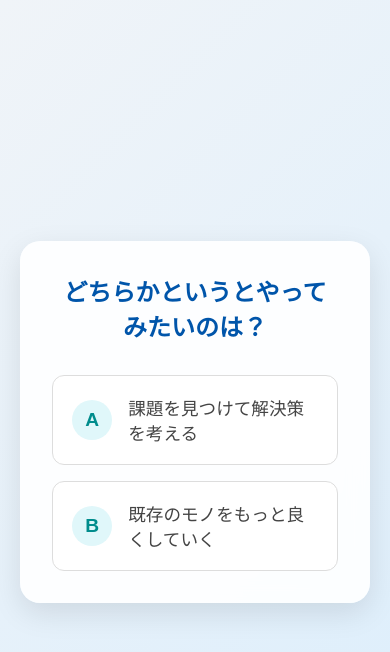
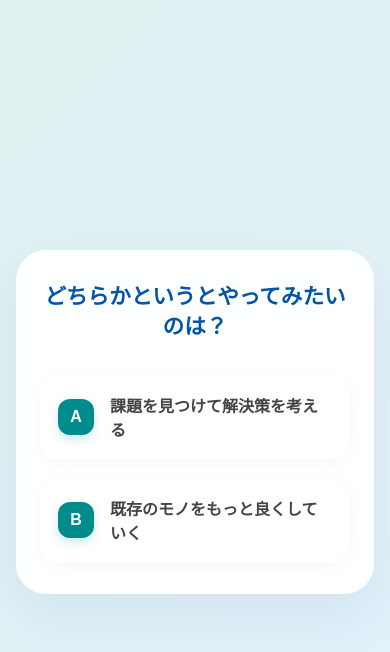
Before and after one commit to HiroyukiGPU/sansan-, a React (Vite) app: page / in a window 390 px wide. Both pictures are taken after a click on the button "診断を始める". Shown: the top 652 px of the page. Built offline with nearby package versions, Linux system fonts and the light colour scheme.

Commit message:
second commit

```diff
--- a/package.json
+++ b/package.json
@@ -10,6 +10,7 @@
     "preview": "vite preview"
   },
   "dependencies": {
+    "framer-motion": "^12.29.0",
     "react": "^19.2.0",
     "react-dom": "^19.2.0"
   },
--- a/src/App.tsx
+++ b/src/App.tsx
@@ -1,4 +1,5 @@
 import { useState } from 'react';
+import { AnimatePresence } from 'framer-motion';
 import { StartScreen } from './components/StartScreen';
 import { QuestionScreen } from './components/QuestionScreen';
 import { ResultScreen } from './components/ResultScreen';
@@ -11,11 +12,13 @@ function App() {
   const [step, setStep] = useState<Step>('start');
   const [currentQuestionId, setCurrentQuestionId] = useState<string>('Q1');
   const [currentResultId, setCurrentResultId] = useState<string | null>(null);
+  const [history, setHistory] = useState<string[]>([]);
 
   const handleStart = () => {
     setStep('quiz');
     setCurrentQuestionId('Q1');
     setCurrentResultId(null);
+    setHistory([]);
   };
 
   const handleOptionSelect = (optionId: string) => {
@@ -25,6 +28,9 @@ function App() {
     const selectedOption = currentQuestion.options.find((opt) => opt.id === optionId);
     if (!selectedOption) return;
 
+    // Add current question to history before moving forward
+    setHistory((prev) => [...prev, currentQuestionId]);
+
     if (selectedOption.resultId) {
       setCurrentResultId(selectedOption.resultId);
       setStep('result');
@@ -33,10 +39,24 @@ function App() {
     }
   };
 
+  const handleBack = () => {
+    if (history.length === 0) {
+      // If at start of quiz, go back to start screen
+      setStep('start');
+      return;
+    }
+
+    const prevQuestionId = history[history.length - 1];
+    setHistory((prev) => prev.slice(0, -1));
+    setCurrentQuestionId(prevQuestionId);
+    setStep('quiz'); // Ensure we are in quiz state (useful if returning from result, though currently result handles restart)
+  };
+
   const handleRestart = () => {
     setStep('start');
     setCurrentQuestionId('Q1');
     setCurrentResultId(null);
+    setHistory([]);
   };
 
   const currentQuestion = questions.find((q) => q.id === currentQuestionId);
@@ -44,13 +64,28 @@ function App() {
 
   return (
     <div className="app-container">
-      {step === 'start' && <StartScreen onStart={handleStart} />}
-      {step === 'quiz' && currentQuestion && (
-        <QuestionScreen question={currentQuestion} onOptionSelect={handleOptionSelect} />
-      )}
-      {step === 'result' && currentResult && (
-        <ResultScreen result={currentResult} onRestart={handleRestart} />
-      )}
+      <AnimatePresence mode="wait">
+        {step === 'start' && (
+          <StartScreen key="start" onStart={handleStart} />
+        )}
+
+        {step === 'quiz' && currentQuestion && (
+          <QuestionScreen
+            key={currentQuestionId}
+            question={currentQuestion}
+            onOptionSelect={handleOptionSelect}
+            onBack={history.length > 0 ? handleBack : undefined}
+          />
+        )}
+
+        {step === 'result' && currentResult && (
+          <ResultScreen
+            key="result"
+            result={currentResult}
+            onRestart={handleRestart}
+          />
+        )}
+      </AnimatePresence>
     </div>
   );
 }
--- a/src/components/QuestionScreen.tsx
+++ b/src/components/QuestionScreen.tsx
@@ -1,29 +1,67 @@
 import React from 'react';
+import { motion } from 'framer-motion';
 import type { Question } from '../data/types';
 
 interface QuestionScreenProps {
     question: Question;
     onOptionSelect: (optionId: string) => void;
+    onBack?: () => void;
 }
 
-export const QuestionScreen: React.FC<QuestionScreenProps> = ({ question, onOptionSelect }) => {
+const containerVariants = {
+    initial: { opacity: 0, x: 50 },
+    animate: { opacity: 1, x: 0, transition: { staggerChildren: 0.1 } },
+    exit: { opacity: 0, x: -50 },
+};
+
+const itemVariants = {
+    initial: { opacity: 0, y: 10 },
+    animate: { opacity: 1, y: 0 },
+};
+
+export const QuestionScreen: React.FC<QuestionScreenProps> = ({ question, onOptionSelect, onBack }) => {
     return (
-        <div className="screen question-screen">
+        <motion.div
+            className="screen question-screen"
+            variants={containerVariants}
+            initial="initial"
+            animate="animate"
+            exit="exit"
+        >
             <div className="question-content">
-                <h2 className="question-text">{question.text}</h2>
+                <motion.h2 className="question-text" variants={itemVariants}>
+                    {question.text}
+                </motion.h2>
+
                 <div className="options-container">
                     {question.options.map((option) => (
-                        <button
+                        <motion.button
                             key={option.id}
                             className="option-btn"
                             onClick={() => onOptionSelect(option.id)}
+                            variants={itemVariants}
+                            whileHover={{ scale: 1.02, backgroundColor: "#f0fbff" }}
+                            whileTap={{ scale: 0.98 }}
                         >
                             <span className="option-label">{option.id}</span>
                             <span className="option-text">{option.text}</span>
-                        </button>
+                        </motion.button>
                     ))}
                 </div>
+
+                {onBack && (
+                    <motion.button
+                        className="btn-back"
+                        onClick={onBack}
+                        variants={itemVariants}
+                        initial={{ opacity: 0 }}
+                        animate={{ opacity: 0.6 }}
+                        whileHover={{ opacity: 1 }}
+                    >
+                        ← 戻る
+                    </motion.button>
+                )}
             </div>
-        </div>
+        </motion.div>
     );
 };
--- a/src/components/ResultScreen.tsx
+++ b/src/components/ResultScreen.tsx
@@ -1,4 +1,5 @@
 import React from 'react';
+import { motion } from 'framer-motion';
 import type { Result } from '../data/types';
 
 interface ResultScreenProps {
@@ -6,20 +7,37 @@ interface ResultScreenProps {
     onRestart: () => void;
 }
 
+const containerVariants = {
+    initial: { opacity: 0, scale: 0.95 },
+    animate: { opacity: 1, scale: 1, transition: { duration: 0.5, ease: "easeOut" } as any },
+    exit: { opacity: 0, scale: 0.95 },
+};
+
+const itemVariants = {
+    initial: { opacity: 0, y: 20 },
+    animate: { opacity: 1, y: 0 },
+};
+
 export const ResultScreen: React.FC<ResultScreenProps> = ({ result, onRestart }) => {
     return (
-        <div className="screen result-screen">
+        <motion.div
+            className="screen result-screen"
+            variants={containerVariants}
+            initial="initial"
+            animate="animate"
+            exit="exit"
+        >
             <div className="result-card">
-                <div className="result-header">
+                <motion.div className="result-header" variants={itemVariants} transition={{ delay: 0.2 }}>
                     <span className="result-label">あなたのタイプは...</span>
                     <h2 className="result-title">{result.title}</h2>
-                </div>
+                </motion.div>
 
-                <div className="result-quote">
+                <motion.div className="result-quote" variants={itemVariants} transition={{ delay: 0.4 }}>
                     {result.quote}
-                </div>
+                </motion.div>
 
-                <div className="result-body">
+                <motion.div className="result-body" variants={itemVariants} transition={{ delay: 0.6 }}>
                     <p className="result-description">{result.description}</p>
 
                     <div className="tags-container">
@@ -27,12 +45,19 @@ export const ResultScreen: React.FC<ResultScreenProps> = ({ result, onRestart })
                             <span key={index} className="tag">{tag}</span>
                         ))}
                     </div>
-                </div>
+                </motion.div>
 
-                <button className="btn-secondary" onClick={onRestart}>
+                <motion.button
+                    className="btn-secondary"
+                    onClick={onRestart}
+                    variants={itemVariants}
+                    transition={{ delay: 0.8 }}
+                    whileHover={{ scale: 1.05, backgroundColor: "#0055aa", color: "#fff", borderColor: "#0055aa" }}
+                    whileTap={{ scale: 0.95 }}
+                >
                     もう一度診断する
-                </button>
+                </motion.button>
             </div>
-        </div>
+        </motion.div>
     );
 };
--- a/src/components/StartScreen.tsx
+++ b/src/components/StartScreen.tsx
@@ -1,12 +1,26 @@
 import React from 'react';
+import { motion } from 'framer-motion';
 
 interface StartScreenProps {
     onStart: () => void;
 }
 
+const variants = {
+    initial: { opacity: 0, y: 20 },
+    animate: { opacity: 1, y: 0 },
+    exit: { opacity: 0, y: -20 },
+};
+
 export const StartScreen: React.FC<StartScreenProps> = ({ onStart }) => {
     return (
-        <div className="screen start-screen">
+        <motion.div
+            className="screen start-screen"
+            variants={variants}
+            initial="initial"
+            animate="animate"
+            exit="exit"
+            transition={{ duration: 0.5 }}
+        >
             <div className="content">
                 <h1 className="title">
                     <span>Sansan</span>
@@ -18,6 +32,6 @@ export const StartScreen: React.FC<StartScreenProps> = ({ onStart }) => {
                     診断を始める
                 </button>
             </div>
-        </div>
+        </motion.div>
     );
 };
--- a/src/index.css
+++ b/src/index.css
@@ -1,13 +1,14 @@
 :root {
-  --primary-color: #008c8c; /* Sansan-like teal */
-  --secondary-color: #0055aa; /* Deep blue */
-  --accent-color: #ffcc00; /* Subtle gold accent */
-  --background-start: #f0f4f8;
-  --background-end: #dceefc;
+  --primary-color: #008c8c;
+  /* Sansan Teal */
+  --secondary-color: #0055aa;
+  /* Deep Blue */
+  --accent-color: #ffcc00;
+  /* Gold */
   --text-color: #333;
-  --card-bg: rgba(255, 255, 255, 0.9);
+  --bg-gradient: linear-gradient(135deg, #e0f2f1 0%, #e3f2fd 100%);
+  --card-bg: rgba(255, 255, 255, 0.95);
   --font-family: 'Helvetica Neue', Arial, 'Hiragino Kaku Gothic ProN', 'Hiragino Sans', Meiryo, sans-serif;
-  --transition-speed: 0.3s;
 }
 
 * {
@@ -18,19 +19,21 @@
 
 body {
   font-family: var(--font-family);
-  background: linear-gradient(135deg, var(--background-start), var(--background-end));
+  background: var(--bg-gradient);
   color: var(--text-color);
   min-height: 100vh;
   display: flex;
   justify-content: center;
   align-items: center;
   overflow-x: hidden;
+  -webkit-font-smoothing: antialiased;
 }
 
 .app-container {
   width: 100%;
   max-width: 600px;
   min-height: 100vh;
+  /* Full viewport height for centering */
   display: flex;
   flex-direction: column;
   justify-content: center;
@@ -39,7 +42,7 @@ body {
   position: relative;
 }
 
-/* Common Screen Styles */
+/* Screen Wrapper */
 .screen {
   width: 100%;
   display: flex;
@@ -47,205 +50,294 @@ body {
   align-items: center;
   justify-content: center;
   text-align: center;
-  animation: fadeIn 0.5s ease-out;
-}
-
-@keyframes fadeIn {
-  from { opacity: 0; transform: translateY(10px); }
-  to { opacity: 1; transform: translateY(0); }
+  position: relative;
 }
 
 /* Start Screen */
 .start-screen .title {
-  font-size: 3rem;
-  font-weight: 700;
-  margin-bottom: 1rem;
-  line-height: 1.2;
+  font-size: 3.5rem;
+  font-weight: 800;
+  margin-bottom: 1.5rem;
+  line-height: 1.1;
   color: var(--secondary-color);
-  text-transform: uppercase;
-  letter-spacing: 0.05em;
-  text-shadow: 0 2px 4px rgba(0,0,0,0.1);
+  letter-spacing: -0.02em;
 }
 
 .start-screen .title span {
   color: var(--primary-color);
+  background: -webkit-linear-gradient(45deg, var(--primary-color), var(--secondary-color));
+  -webkit-background-clip: text;
+  background-clip: text;
+  -webkit-text-fill-color: transparent;
 }
 
 .start-screen .subtitle {
   font-size: 1.2rem;
-  margin-bottom: 3rem;
+  margin-bottom: 3.5rem;
   color: #666;
+  font-weight: 500;
 }
 
 /* Buttons */
-.btn-primary, .btn-secondary {
-  padding: 1rem 2.5rem;
-  font-size: 1.1rem;
-  font-weight: bold;
+.btn-primary,
+.btn-secondary,
+.btn-back {
+  font-weight: 700;
   border: none;
   border-radius: 50px;
   cursor: pointer;
-  transition: transform 0.2s, box-shadow 0.2s;
   letter-spacing: 0.05em;
+  outline: none;
 }
 
 .btn-primary {
+  padding: 1.2rem 3.5rem;
+  font-size: 1.2rem;
   background: linear-gradient(90deg, var(--primary-color), var(--secondary-color));
   color: white;
-  box-shadow: 0 4px 15px rgba(0, 140, 140, 0.4);
-}
-
-.btn-primary:hover {
-  transform: translateY(-2px);
-  box-shadow: 0 6px 20px rgba(0, 140, 140, 0.6);
+  box-shadow: 0 10px 25px rgba(0, 140, 140, 0.3);
 }
 
 .btn-secondary {
-  background: white;
+  padding: 1rem 3rem;
+  font-size: 1rem;
+  background: transparent;
   color: var(--secondary-color);
   border: 2px solid var(--secondary-color);
+  margin-top: 1rem;
 }
 
-.btn-secondary:hover {
-  background: var(--secondary-color);
-  color: white;
+.btn-back {
+  background: transparent;
+  color: #888;
+  font-size: 0.9rem;
+  margin-top: 2rem;
+  padding: 0.5rem 1rem;
+  border-radius: 8px;
+  display: inline-flex;
+  align-items: center;
+  gap: 0.5rem;
+}
+
+.btn-back:hover {
+  background: rgba(0, 0, 0, 0.05);
+  color: #555;
 }
 
 /* Question Screen */
 .question-screen .question-content {
   background: var(--card-bg);
-  padding: 2rem;
-  border-radius: 20px;
-  box-shadow: 0 10px 30px rgba(0,0,0,0.1);
+  padding: 3rem;
+  border-radius: 30px;
+  box-shadow: 0 20px 60px rgba(0, 50, 100, 0.08);
+  /* Softer, deeper shadow */
   width: 100%;
-  backdrop-filter: blur(10px);
+  backdrop-filter: blur(20px);
 }
 
 .question-text {
-  font-size: 1.5rem;
-  margin-bottom: 2rem;
+  font-size: 1.6rem;
+  font-weight: 700;
+  margin-bottom: 1.2rem;
   color: var(--secondary-color);
+  line-height: 1.4;
 }
 
 .options-container {
   display: flex;
   flex-direction: column;
-  gap: 1rem;
+  gap: 1.2rem;
+  margin-top: 2rem;
 }
 
 .option-btn {
   display: flex;
   align-items: center;
   background: white;
-  border: 1px solid #ddd;
-  border-radius: 12px;
+  border: 2px solid transparent;
+  /* Prepare for border transition */
+  border-radius: 16px;
   padding: 1.2rem;
   cursor: pointer;
-  transition: all 0.2s;
   text-align: left;
+  box-shadow: 0 4px 15px rgba(0, 0, 0, 0.03);
 }
 
 .option-btn:hover {
-  border-color: var(--primary-color);
-  background: #f8ffff;
-  transform: translateX(5px);
-  box-shadow: 0 2px 8px rgba(0,0,0,0.05);
+  border-color: rgba(0, 140, 140, 0.3);
 }
 
 .option-label {
-  font-weight: bold;
+  font-weight: 800;
   font-size: 1.2rem;
-  color: var(--primary-color);
-  background: #e0f7fa;
-  width: 40px;
-  height: 40px;
+  color: white;
+  background: var(--primary-color);
+  width: 44px;
+  height: 44px;
   display: flex;
   align-items: center;
   justify-content: center;
-  border-radius: 50%;
-  margin-right: 1rem;
+  border-radius: 12px;
+  margin-right: 1.2rem;
   flex-shrink: 0;
+  box-shadow: 0 4px 10px rgba(0, 140, 140, 0.2);
 }
 
 .option-text {
   font-size: 1.1rem;
+  font-weight: 600;
   color: #444;
 }
 
 /* Result Screen */
 .result-card {
   background: white;
-  padding: 3rem 2rem;
-  border-radius: 24px;
-  box-shadow: 0 15px 40px rgba(0,0,0,0.15);
+  padding: 4rem 3rem;
+  border-radius: 32px;
+  box-shadow: 0 25px 80px rgba(0, 60, 120, 0.12);
   width: 100%;
   max-width: 500px;
   text-align: center;
   position: relative;
   overflow: hidden;
-}
-
-.result-card::before {
-  content: '';
-  position: absolute;
-  top: 0;
-  left: 0;
-  width: 100%;
-  height: 8px;
-  background: linear-gradient(90deg, var(--primary-color), var(--secondary-color));
+  border-top: 10px solid var(--primary-color);
 }
 
 .result-label {
   font-size: 0.9rem;
-  color: #888;
-  letter-spacing: 0.1em;
+  color: #999;
+  letter-spacing: 0.15em;
   text-transform: uppercase;
+  font-weight: 600;
+  display: block;
+  margin-bottom: 0.5rem;
 }
 
 .result-title {
-  font-size: 2rem;
+  font-size: 2.2rem;
+  font-weight: 800;
   color: var(--secondary-color);
-  margin: 1rem 0 2rem;
-  line-height: 1.3;
+  margin-bottom: 2rem;
+  line-height: 1.2;
 }
 
 .result-quote {
   font-style: italic;
-  font-size: 1.2rem;
+  font-size: 1.3rem;
   color: var(--primary-color);
-  margin-bottom: 2rem;
+  margin-bottom: 2.5rem;
   position: relative;
-  border-left: 4px solid var(--accent-color);
-  padding-left: 1rem;
+  padding: 1.5rem;
+  background: linear-gradient(to right, #f0fbfb, #fff);
+  border-left: 5px solid var(--accent-color);
+  border-radius: 0 12px 12px 0;
+  font-weight: 500;
+  box-shadow: 0 5px 15px rgba(0, 0, 0, 0.03);
   text-align: left;
-  background: #fdfdfd;
-  padding: 1rem;
-  border-radius: 0 8px 8px 0;
 }
 
 .result-description {
   margin-bottom: 2rem;
-  line-height: 1.6;
+  line-height: 1.8;
+  color: #555;
+  background: #f8f9fa;
+  padding: 2rem;
+  border-radius: 20px;
+  font-size: 1rem;
   text-align: left;
-  color: #555;
-  background: #f5f5f5;
-  padding: 1.5rem;
-  border-radius: 12px;
 }
 
 .tags-container {
   display: flex;
   flex-wrap: wrap;
   justify-content: center;
-  gap: 0.5rem;
-  margin-bottom: 2.5rem;
+  gap: 0.8rem;
+  margin-top: 2rem;
+  margin-bottom: 3rem;
 }
 
 .tag {
-  background: #e3f2fd;
+  background: #e1f5fe;
   color: var(--secondary-color);
-  padding: 0.5rem 1rem;
-  border-radius: 20px;
+  padding: 0.6rem 1.2rem;
+  border-radius: 30px;
   font-size: 0.9rem;
-  font-weight: 500;
+  font-weight: 700;
+  letter-spacing: 0.02em;
 }
+
+/* Mobile Optimization */
+@media (max-width: 480px) {
+  .app-container {
+    padding: 16px;
+  }
+
+  /* Start Screen */
+  .start-screen .title {
+    font-size: 2.5rem;
+  }
+
+  .start-screen .subtitle {
+    font-size: 1rem;
+    margin-bottom: 2.5rem;
+  }
+
+  .btn-primary {
+    width: 100%;
+    font-size: 1.1rem;
+    padding: 1rem;
+  }
+
+  /* Question Screen */
+  .question-screen .question-content {
+    padding: 2rem 1.5rem;
+  }
+
+  .question-text {
+    font-size: 1.35rem;
+    margin-bottom: 1.5rem;
+  }
+
+  .option-btn {
+    padding: 1rem;
+  }
+
+  .option-label {
+    width: 36px;
+    height: 36px;
+    font-size: 1rem;
+    margin-right: 1rem;
+  }
+
+  .option-text {
+    font-size: 1rem;
+  }
+
+  /* Result Screen */
+  .result-card {
+    padding: 2.5rem 1.5rem;
+  }
+
+  .result-title {
+    font-size: 1.8rem;
+  }
+
+  .result-quote {
+    font-size: 1.1rem;
+    padding: 1rem;
+  }
+
+  .result-description {
+    font-size: 0.95rem;
+    padding: 1.5rem 1.2rem;
+  }
+
+  .tag {
+    font-size: 0.8rem;
+    padding: 0.5rem 0.9rem;
+  }
+
+  .btn-secondary {
+    width: 100%;
+  }
+}
```
Also changed, not shown: 1 other file (tests, documents, lock files or other folders).
